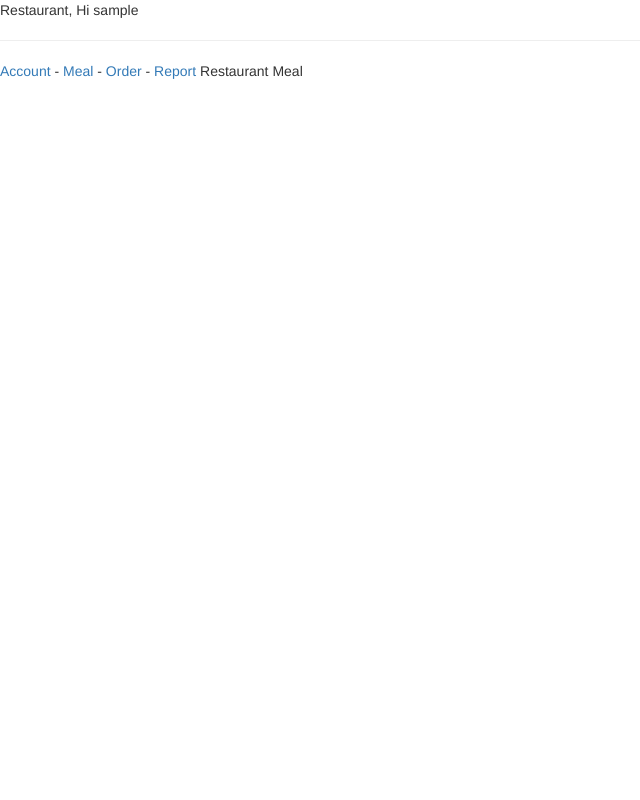
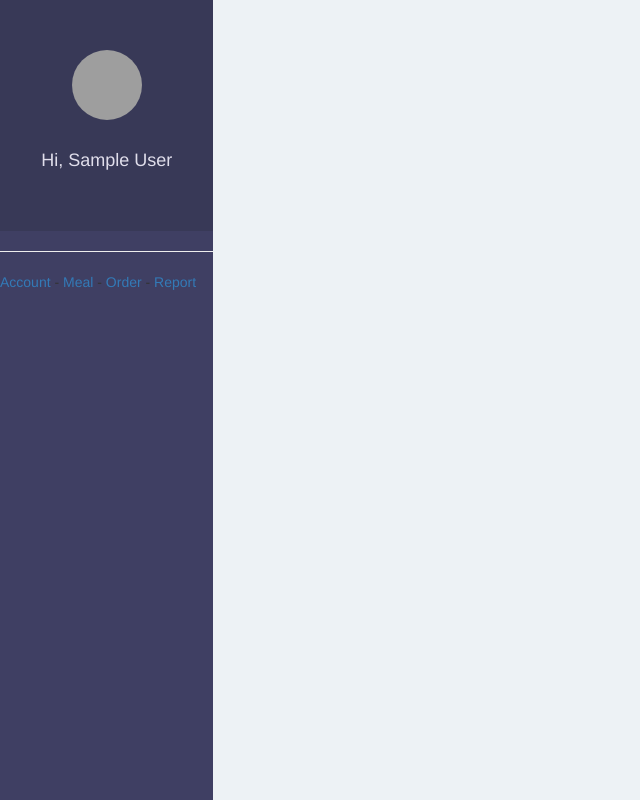
Before and after one commit to ikikika/foodtasker, a Django app: page /restaurant/meal/ in a window 1280 px wide. Shown: the whole page, without its empty margins (0-640 px from the left). Run offline with Django 3.2, Linux system fonts and the light colour scheme; the visitor is signed in with stand-in values (Sample User, id 1); data that the repository does not hold is empty; some libraries are stand-ins or nearby versions; grey boxes are pictures that could not be loaded.

Commit message:
styling dashboard

```diff
--- a/foodtaskerapp/static/css/style.css
+++ b/foodtaskerapp/static/css/style.css
@@ -1,3 +1,9 @@
+body{
+  padding-top:50px;
+  background-color: #edf2f5;
+  overflow:auto;
+}
+
 .bg-blue{
   background-color: #3f3f63;
 }
@@ -12,3 +18,30 @@
   color:#fff;
   background-color: #da4f5d;
 }
+
+/* sidebar*/
+.sidebar{
+  height:100vh;
+  position:fixed;
+  top:0;
+  left:0;
+  padding:0;
+  background-color: #3f3f63;
+  overflow:auto;
+}
+
+/* sidebar - header */
+.sidebar > div:first-child {
+  padding:50px 10px;
+  font-weight:bold;
+  font-size:15px;
+  background-color: #383957;
+}
+
+.sidebar > div:first-child > h4{
+  color: #e0deeb;
+}
+
+.sidebar > div:first-child > h5{
+  color: #b6b4c1;
+}
--- a/foodtaskerapp/templates/base.html
+++ b/foodtaskerapp/templates/base.html
@@ -15,7 +15,19 @@
 
 </head>
 <body>
-  {% block sidebar %}{% endblock %}
-  {% block page %}{% endblock %}
+
+  <div class="container-fluid">
+    <div class="row">
+      <div class="col-lg-2 col-md-2 col-sm-2 sidebar">
+        {% block sidebar %}{% endblock %}
+      </div>
+      <div class="col-lg-10 col-md-10 col-sm-10">
+        {% block page %}{% endblock %}
+      </div>
+    </div>
+  </div>
+
+
+
 </body>
 </html>
--- a/foodtaskerapp/templates/restaurant/account.html
+++ b/foodtaskerapp/templates/restaurant/account.html
@@ -1,5 +1,5 @@
 {% extends 'restaurant/base.html' %}
 
 {% block page %}
-Restaurant Accounts
+
 {% endblock %}
--- a/foodtaskerapp/templates/restaurant/base.html
+++ b/foodtaskerapp/templates/restaurant/base.html
@@ -5,7 +5,15 @@ Restaurant
 {% endblock %}
 
 {% block sidebar %}
-Restaurant, Hi {{ request.user }}
+
+<div class="text-center">
+  <img src="{{ MEDIA_URL }}{{ request.user.restaurant.logo }}" alt="" class="img-circle" style="width:70px;height:70px;">
+  <br/><br/>
+  <h4>Hi, {{ request.user.get_full_name }}</h4>
+  <h5>{{ request.user.restaurant.name }}</h5>
+
+</div>
+
 <hr/>
 <a href="{% url 'restaurant-account' %}">Account</a>
 -
--- a/foodtaskerapp/templates/restaurant/meal.html
+++ b/foodtaskerapp/templates/restaurant/meal.html
@@ -1,5 +1,5 @@
 {% extends 'restaurant/base.html' %}
 
 {% block page %}
-Restaurant Meal
+
 {% endblock %}
--- a/foodtaskerapp/templates/restaurant/order.html
+++ b/foodtaskerapp/templates/restaurant/order.html
@@ -1,5 +1,4 @@
 {% extends 'restaurant/base.html' %}
 
 {% block page %}
-Restaurant Order
 {% endblock %}
--- a/foodtaskerapp/templates/restaurant/report.html
+++ b/foodtaskerapp/templates/restaurant/report.html
@@ -1,5 +1,4 @@
 {% extends 'restaurant/base.html' %}
 
 {% block page %}
-Restaurant report
 {% endblock %}
```
